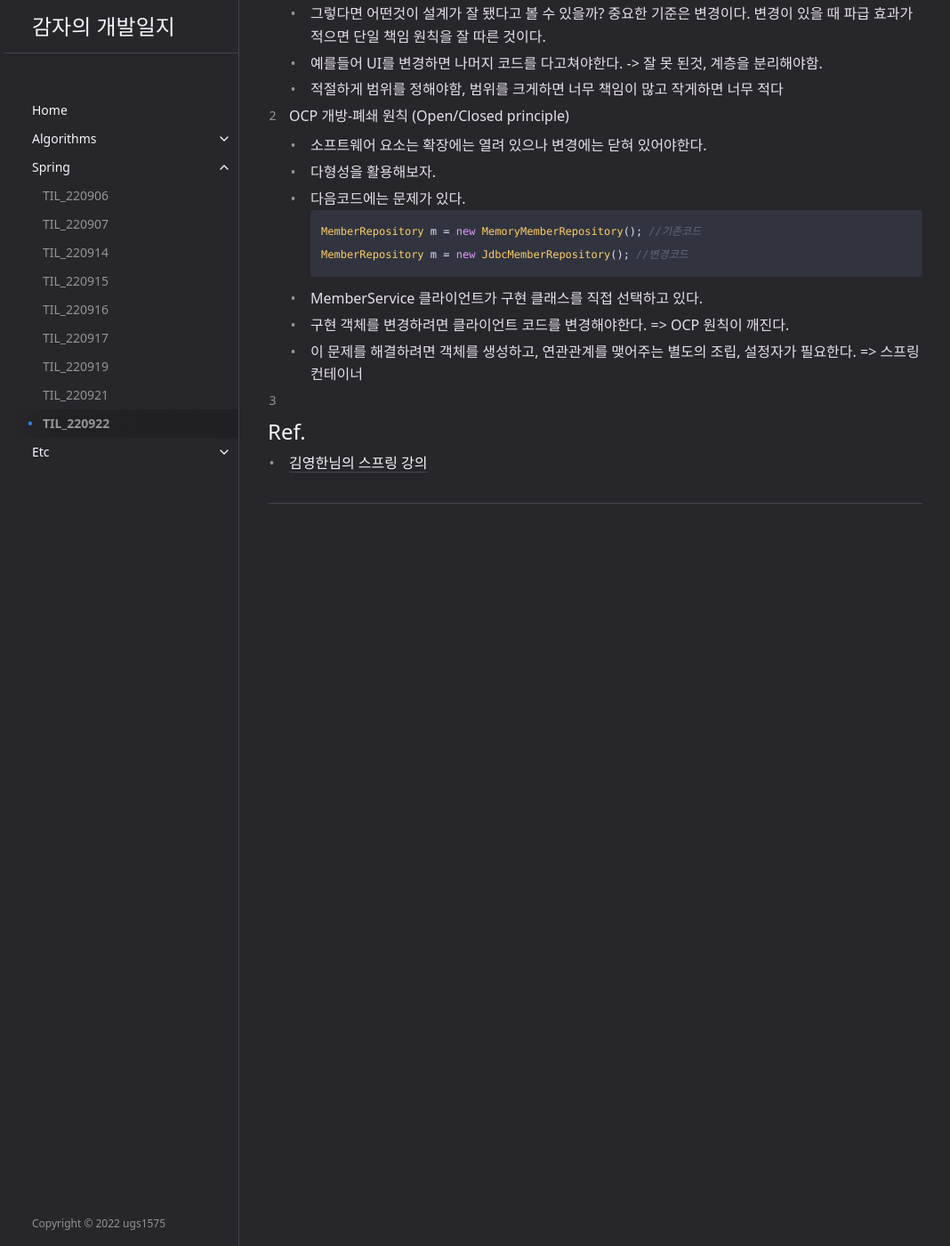
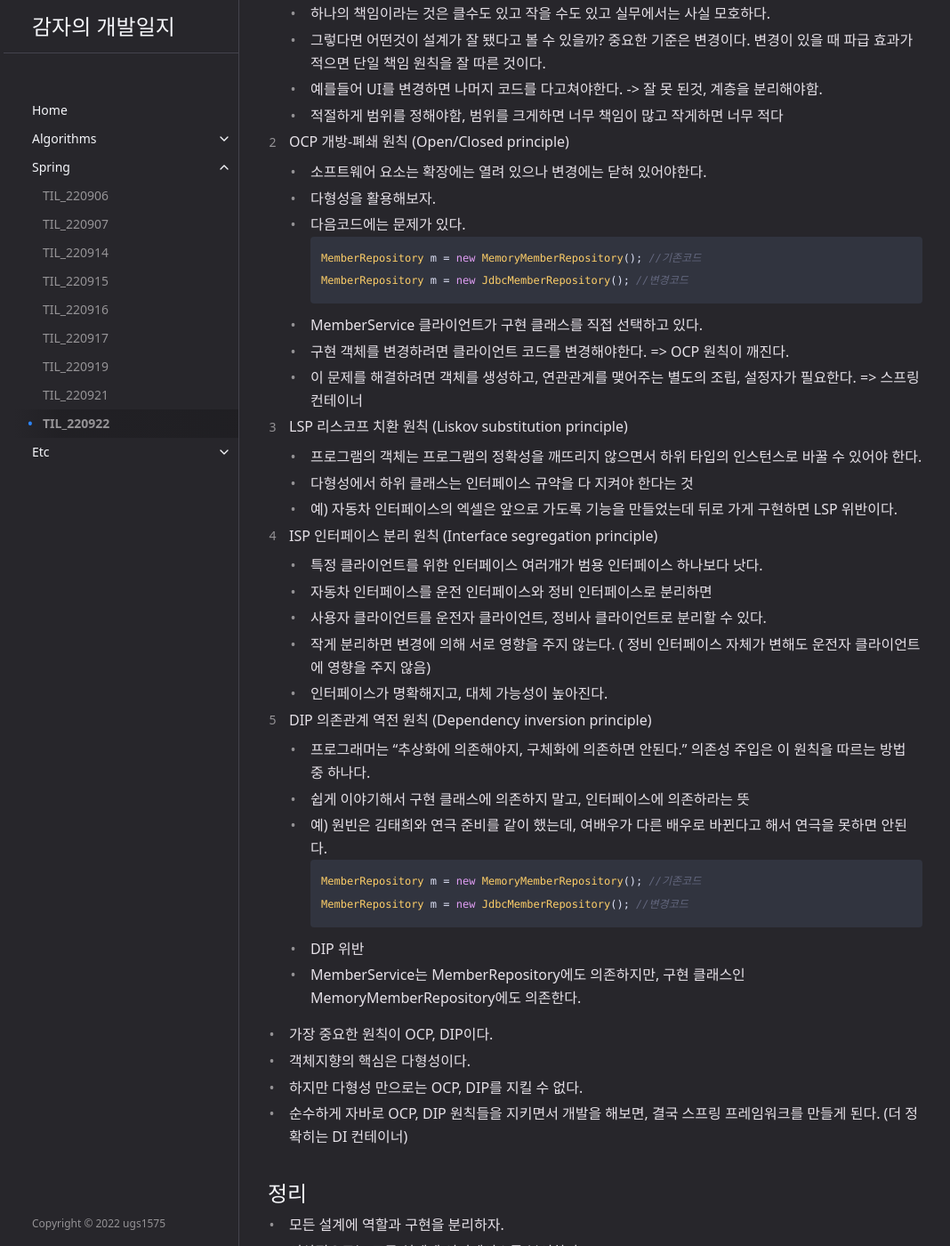
Before and after one commit to ugs1575/ugs1575.github.io, a Jekyll site: the page built from docs/spring/til_220922.md, in a window 1280 px wide and 1400 px high, scrolled down 1178 px. Shown: the whole window at 89% size, without its empty margins (103-1171 px from the left). Built offline with Jekyll 4.4.1, drawn with Linux system fonts in a browser that asks for light colours; some of the changed text lies outside the part shown.

Commit message:
til_220922 추가 요약 업로드

````diff
--- a/docs/spring/til_220922.md
+++ b/docs/spring/til_220922.md
@@ -60,9 +60,43 @@ MemberRepository m = new JdbcMemberRepository(); //변경코드
 - 구현 객체를 변경하려면 클라이언트 코드를 변경해야한다. => OCP 원칙이 깨진다.
 - 이 문제를 해결하려면 객체를 생성하고, 연관관계를 맺어주는 별도의 조립, 설정자가 필요한다. => 스프링 컨테이너
 
+3. LSP 리스코프 치환 원칙 (Liskov substitution principle)
+- 프로그램의 객체는 프로그램의 정확성을 깨뜨리지 않으면서 하위 타입의 인스턴스로 바꿀 수 있어야 한다.
+- 다형성에서 하위 클래스는 인터페이스 규약을 다 지켜야 한다는 것
+- 예) 자동차 인터페이스의 엑셀은 앞으로 가도록 기능을 만들었는데 뒤로 가게 구현하면 LSP 위반이다.
 
-3.
+4. ISP 인터페이스 분리 원칙 (Interface segregation principle)
+- 특정 클라이언트를 위한 인터페이스 여러개가 범용 인터페이스 하나보다 낫다.
+- 자동차 인터페이스를 운전 인터페이스와 정비 인터페이스로 분리하면
+- 사용자 클라이언트를 운전자 클라이언트, 정비사 클라이언트로 분리할 수 있다.
+- 작게 분리하면 변경에 의해 서로 영향을 주지 않는다. ( 정비 인터페이스 자체가 변해도 운전자 클라이언트에 영향을 주지 않음)
+- 인터페이스가 명확해지고, 대체 가능성이 높아진다.
 
+
+5. DIP 의존관계 역전 원칙 (Dependency inversion principle)
+- 프로그래머는 "추상화에 의존해야지, 구체화에 의존하면 안된다." 의존성 주입은 이 원칙을 따르는 방법 중 하나다.
+- 쉽게 이야기해서 구현 클래스에 의존하지 말고, 인터페이스에 의존하라는 뜻
+- 예) 원빈은 김태희와 연극 준비를 같이 했는데, 여배우가 다른 배우로 바뀐다고 해서 연극을 못하면 안된다.
+```java
+MemberRepository m = new MemoryMemberRepository(); //기존코드
+MemberRepository m = new JdbcMemberRepository(); //변경코드
+```
+- DIP 위반
+- MemberService는 MemberRepository에도 의존하지만, 구현 클래스인 MemoryMemberRepository에도 의존한다.
+
+- 가장 중요한 원칙이 OCP, DIP이다.
+- 객체지향의 핵심은 다형성이다.
+- 하지만 다형성 만으로는 OCP, DIP를 지킬 수 없다.
+- 순수하게 자바로 OCP, DIP 원칙들을 지키면서 개발을 해보면, 결국 스프링 프레임워크를 만들게 된다. (더 정확히는 DI 컨테이너)
+
+## 정리
+- 모든 설계에 역할과 구현을 분리하자.
+- 이상적으로는 모든 설계에 인터페이스를 부여하자.
+- 예) 할인 개발을 해야하는데 아직 정책이 안정해졌다. => 간단한 인터페이스 만들어놓고 시작, 0원 할인
+- 실무에서는
+  - 인터페이스를 도입하면 추상화라는 비용이 발생한다.
+  - 기능을 확장할 가능성이 없다면, 구체 클래스를 직접 사용하고, 향후 꼭 필요할 때 리팩토링해서 인터페이스를 도압하는 것도 방법이다.
+- 개발자 코드를 한번더 열어봐야함 런타임에 구현체가 결정되니까
 
 ## Ref.
 - <a href="https://www.inflearn.com/course/%EC%8A%A4%ED%94%84%EB%A7%81-%ED%95%B5%EC%8B%AC-%EC%9B%90%EB%A6%AC-%EA%B8%B0%EB%B3%B8%ED%8E%B8/dashboard">김영한님의 스프링 강의</a>
````
